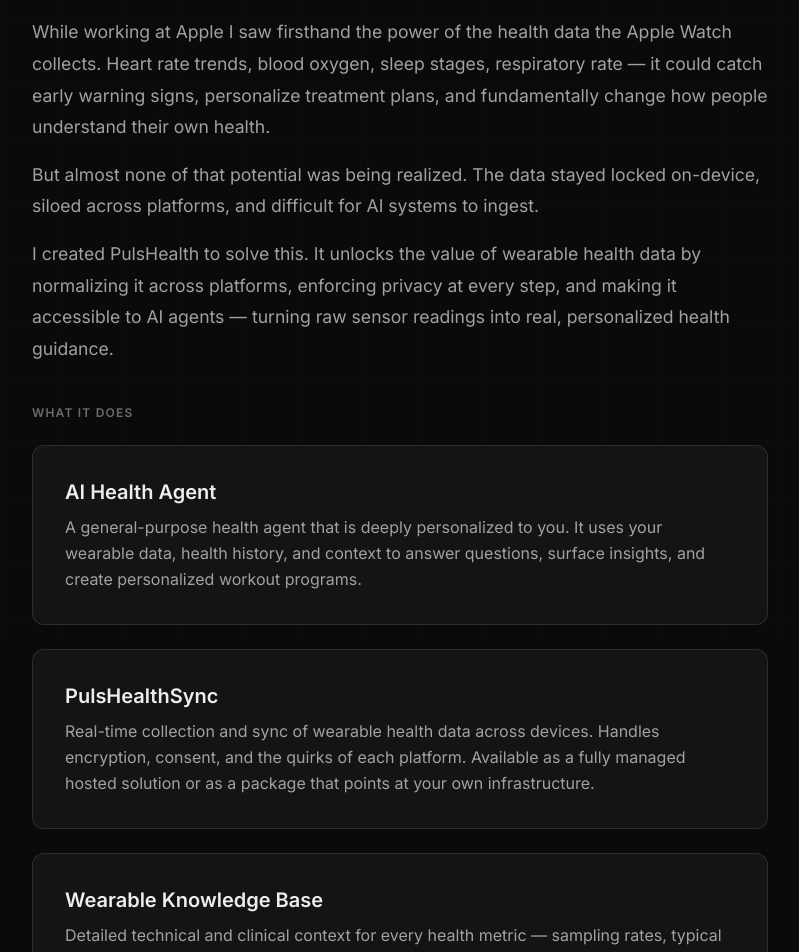
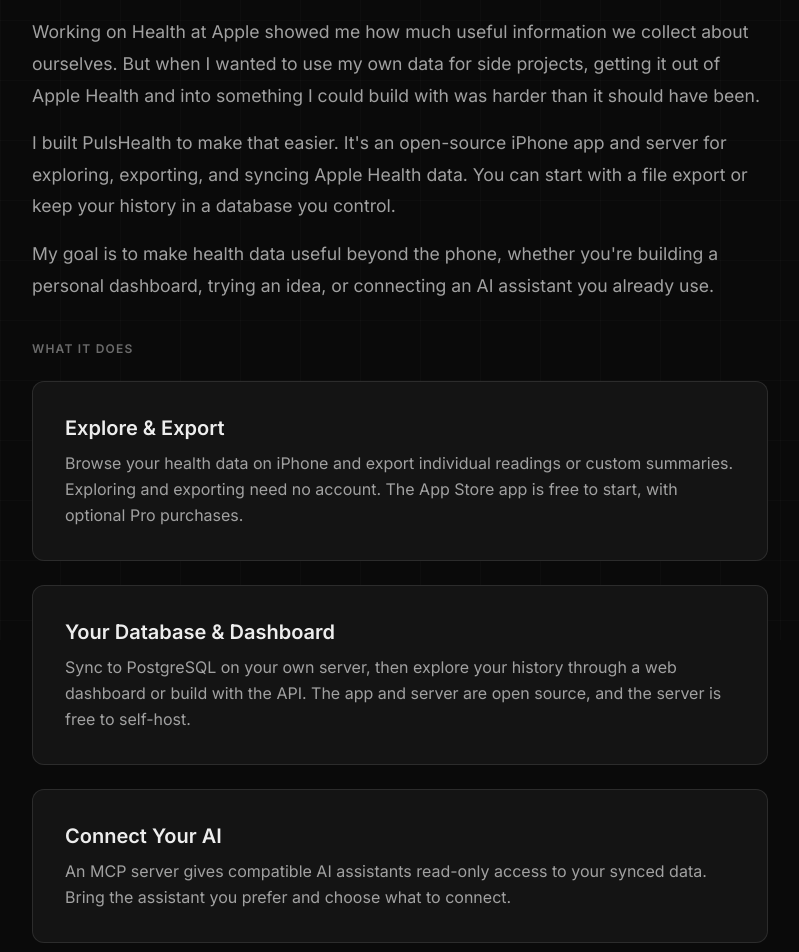
Before and after one commit to smwade/seanwade, a Next.js app: page /pulshealth in a window 1280 px wide. Shown: the part 160-1112 px from the top of the page, without its empty margins (240-1039 px from the left). Built offline with nearby package versions, Linux system fonts and the light colour scheme.

Commit message:
Refresh PulsHealth page for the current open-source product

```diff
--- a/src/app/pulshealth/page.tsx
+++ b/src/app/pulshealth/page.tsx
@@ -3,7 +3,7 @@ import Image from "next/image";
 
 export const metadata = pageMetadata(
   "PulsHealth",
-  "How Sean Wade is building PulsHealth to make wearable health data reliable, normalized, and privacy-safe for personalized AI.",
+  "PulsHealth is my open-source project for exploring, exporting, and syncing Apple Health data to your own database and AI tools.",
   "/pulshealth/",
   "/images/pulshealth-logo.png",
 );
@@ -15,7 +15,7 @@ export default function ProjectsPage() {
         <div className="flex items-center gap-4 mb-4">
           <Image
             src="/images/pulshealth-logo.png"
-            alt="Puls Health logo"
+            alt="PulsHealth logo"
             width={56}
             height={56}
             className="rounded-lg"
@@ -36,18 +36,26 @@ export default function ProjectsPage() {
         </div>
         <div className="space-y-4 text-[1.1rem] leading-[1.8] text-text-secondary">
           <p>
-            While working at Apple I saw firsthand the power of the health data the Apple Watch collects. Heart rate trends, blood oxygen, sleep stages, respiratory rate &mdash; it could catch early warning signs, personalize treatment plans, and fundamentally change how people understand their own health.
+            Working on Health at Apple showed me how much useful information we
+            collect about ourselves. But when I wanted to use my own data for
+            side projects, getting it out of Apple Health and into something I
+            could build with was harder than it should have been.
           </p>
           <p>
-            But almost none of that potential was being realized. The data stayed locked on-device, siloed across platforms, and difficult for AI systems to ingest.
+            I built PulsHealth to make that easier. It&apos;s an open-source
+            iPhone app and server for exploring, exporting, and syncing Apple
+            Health data. You can start with a file export or keep your history
+            in a database you control.
           </p>
           <p>
-            I created PulsHealth to solve this. It unlocks the value of wearable health data by normalizing it across platforms, enforcing privacy at every step, and making it accessible to AI agents &mdash; turning raw sensor readings into real, personalized health guidance.
+            My goal is to make health data useful beyond the phone, whether
+            you&apos;re building a personal dashboard, trying an idea, or
+            connecting an AI assistant you already use.
           </p>
         </div>
       </header>
 
-      {/* What I'm Building */}
+      {/* Current product */}
       <section className="mb-10">
         <div className="mb-6 text-xs font-semibold uppercase tracking-widest text-text-tertiary">
           What It Does
@@ -55,37 +63,45 @@ export default function ProjectsPage() {
         <div className="space-y-6">
           <div className="rounded-xl border border-border-subtle bg-bg-card p-8 max-sm:p-5">
             <h2 className="mb-2 text-xl font-semibold text-text-primary">
-              AI Health Agent
+              Explore &amp; Export
             </h2>
             <p className="text-base leading-relaxed text-text-secondary">
-              A general-purpose health agent that is deeply personalized to you.
-              It uses your wearable data, health history, and context to answer
-              questions, surface insights, and create personalized workout programs.
+              Browse your health data on iPhone and export individual readings
+              or custom summaries. Exploring and exporting need no account.
+              The App Store app is free to start, with optional Pro purchases.
             </p>
           </div>
 
           <div className="rounded-xl border border-border-subtle bg-bg-card p-8 max-sm:p-5">
             <h2 className="mb-2 text-xl font-semibold text-text-primary">
-              PulsHealthSync
+              Your Database &amp; Dashboard
             </h2>
             <p className="text-base leading-relaxed text-text-secondary">
-              Real-time collection and sync of wearable health data across
-              devices. Handles encryption, consent, and the quirks of each
-              platform. Available as a fully managed hosted solution or as a
-              package that points at your own infrastructure.
+              Sync to PostgreSQL on your own server, then explore your history
+              through a web dashboard or build with the API. The app and server
+              are open source, and the server is free to self-host.
             </p>
           </div>
 
           <div className="rounded-xl border border-border-subtle bg-bg-card p-8 max-sm:p-5">
             <h2 className="mb-2 text-xl font-semibold text-text-primary">
-              Wearable Knowledge Base
+              Connect Your AI
             </h2>
             <p className="text-base leading-relaxed text-text-secondary">
-              Detailed technical and clinical context for every health metric
-              &mdash; sampling rates, typical ranges, device-specific accuracy,
-              and clinical significance. Distills expertise from clinicians,
-              ex-Apple Health and Google Research scientists into a format AI
-              agents can use directly.
+              An MCP server gives compatible AI assistants read-only access to
+              your synced data. Bring the assistant you prefer and choose what
+              to connect.
+            </p>
+          </div>
+
+          <div className="rounded-xl border border-border-subtle bg-bg-card p-8 max-sm:p-5">
+            <h2 className="mb-2 text-xl font-semibold text-text-primary">
+              Knowledge Base &amp; Examples
+            </h2>
+            <p className="text-base leading-relaxed text-text-secondary">
+              Reference material explains health metrics and wearable data.
+              Example projects show what you can make with your own history,
+              from a year in review to workout visualizations.
             </p>
           </div>
         </div>
```
